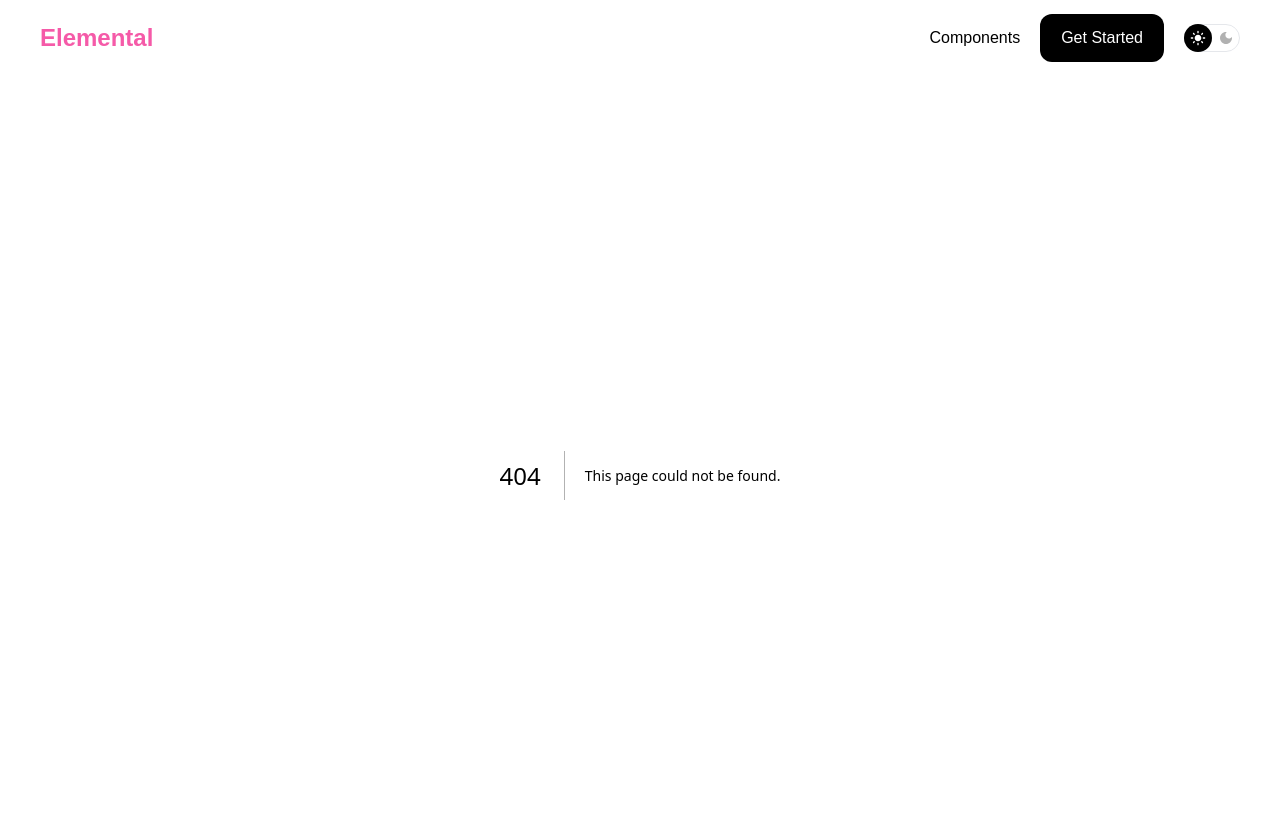
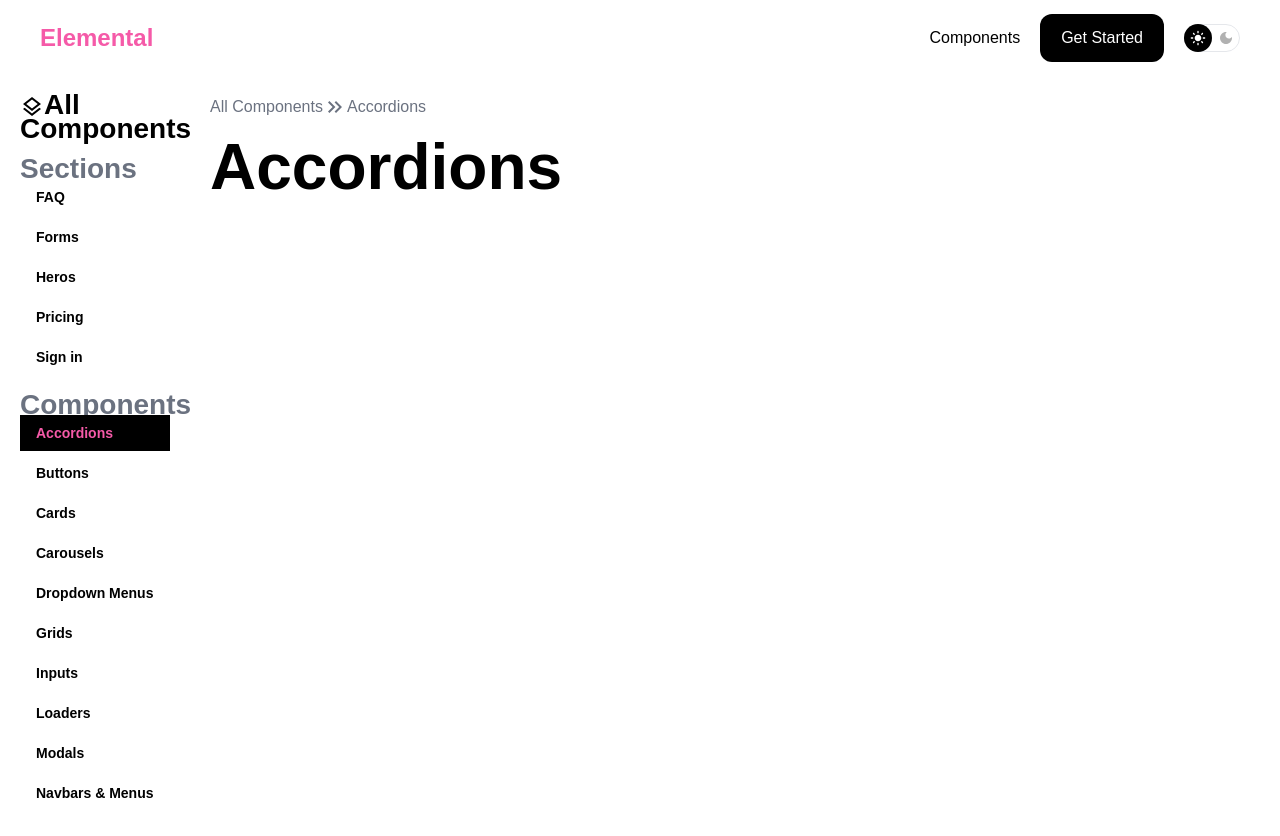
Before and after one commit to kevincas01/Elemental, a Next.js app in the folder elemental/: page /components/accordions in a window 1280 px wide. Before the commit this address had no page. Shown: the top 836 px of the page. After the commit the page ends 800 px from the top, so only its background shows below. Built offline with nearby package versions, Linux system fonts and the light colour scheme.

Commit message:
specific component page

```diff
--- /dev/null
+++ b/elemental/app/components/[component_name]/page.tsx
@@ -0,0 +1,29 @@
+import { componentMappings } from "@/app/constants/componentsList";
+import Link from "next/link";
+import KeyboardDoubleArrowRightOutlinedIcon from "@mui/icons-material/KeyboardDoubleArrowRightOutlined";
+interface PageProps {
+  params: { component_name: string };
+  searchParams: { [key: string]: string | string[] | undefined };
+}
+
+export default function Page({ params }: PageProps) {
+  const component = componentMappings[params.component_name];
+
+  if (!component) {
+    return <div>Component not found</div>;
+  }
+
+  return (
+    <div>
+      <div className="flex text-grayText">
+        <Link href="/components" className="hover:underline">
+          <p>All Components</p>
+        </Link>
+        <KeyboardDoubleArrowRightOutlinedIcon />
+        <p>{component.name}</p>
+      </div>
+      <h1>{component.name}</h1>
+      <div>{component.element}</div>
+    </div>
+  );
+}
```
